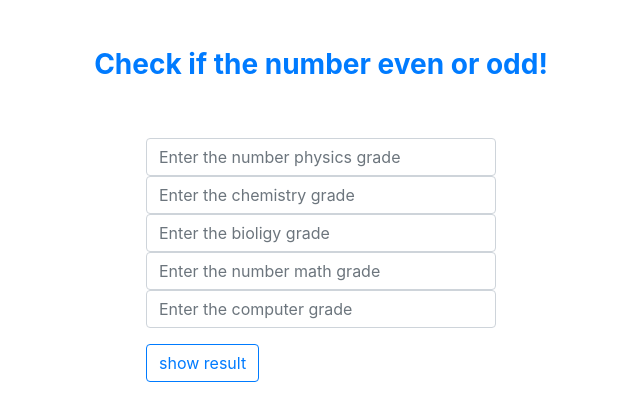
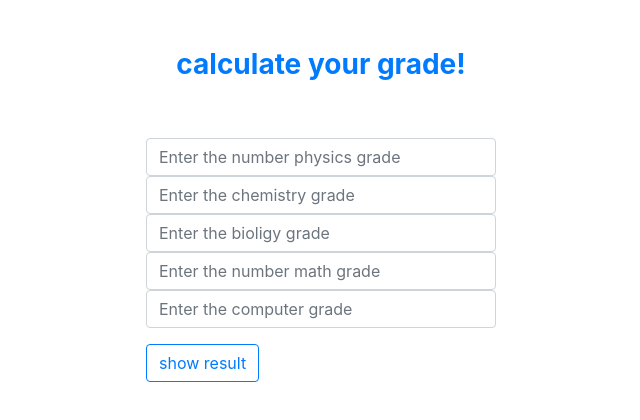
Before and after one commit to Soo380/NTI-Tasks, a PHP site: page /grade.php in a window 1280 px wide. Shown: the top 420 px of the page, without its empty margins (319-959 px from the left). Run offline with PHP 8.4, Linux system fonts and the light colour scheme.

Commit message:
Update grade.php

```diff
--- a/Task 1/grade.php
+++ b/Task 1/grade.php
@@ -17,6 +17,7 @@ if($_POST){
         $percentage=$grade*100;
         $message_grade = "<div class='alert alert-danger text-center'>
         <h6>
+            your grade is :$grade / 250 <br>
             your persentage is: $percentage %
         </h6>
         </div>";
@@ -69,7 +70,7 @@ if($_POST){
       <div class="container">
           <div class="row ">
               <div class="col-12 mt-5 text-center text-primary font-weight-bold h3">
-                  Check if the number even or odd!
+                  calculate your grade!
               </div>
               <div class="col-4 offset-4 mt-5">
                     <form action="" method="post">
```
